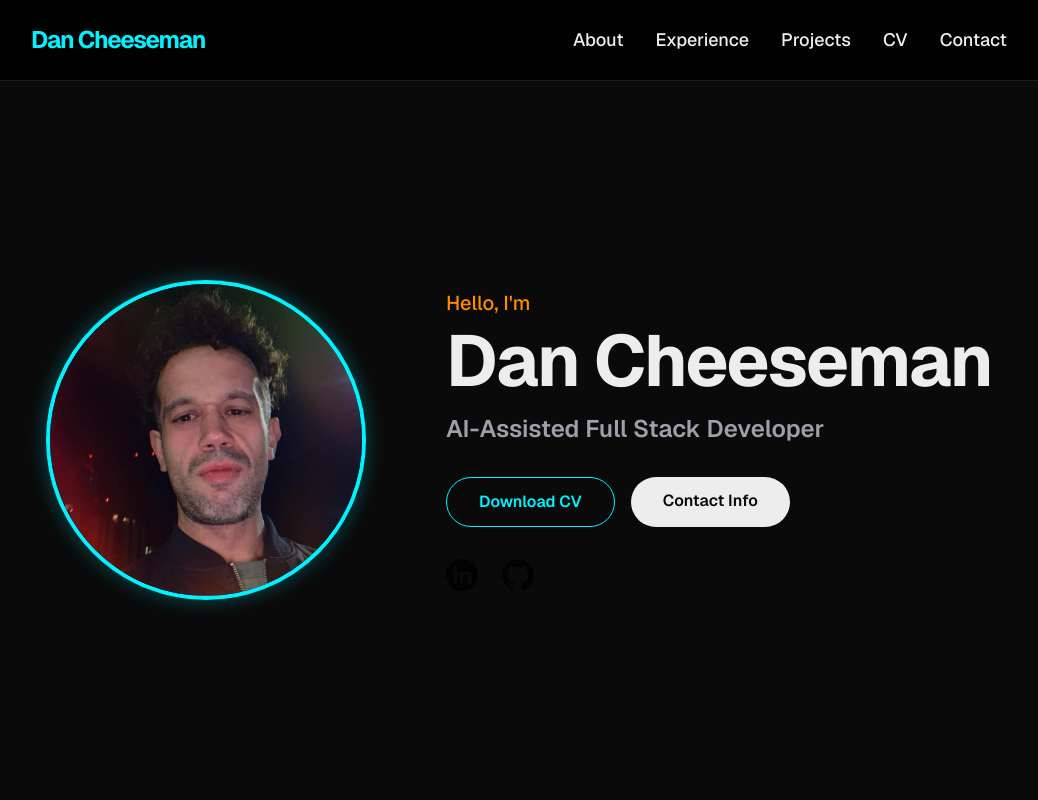
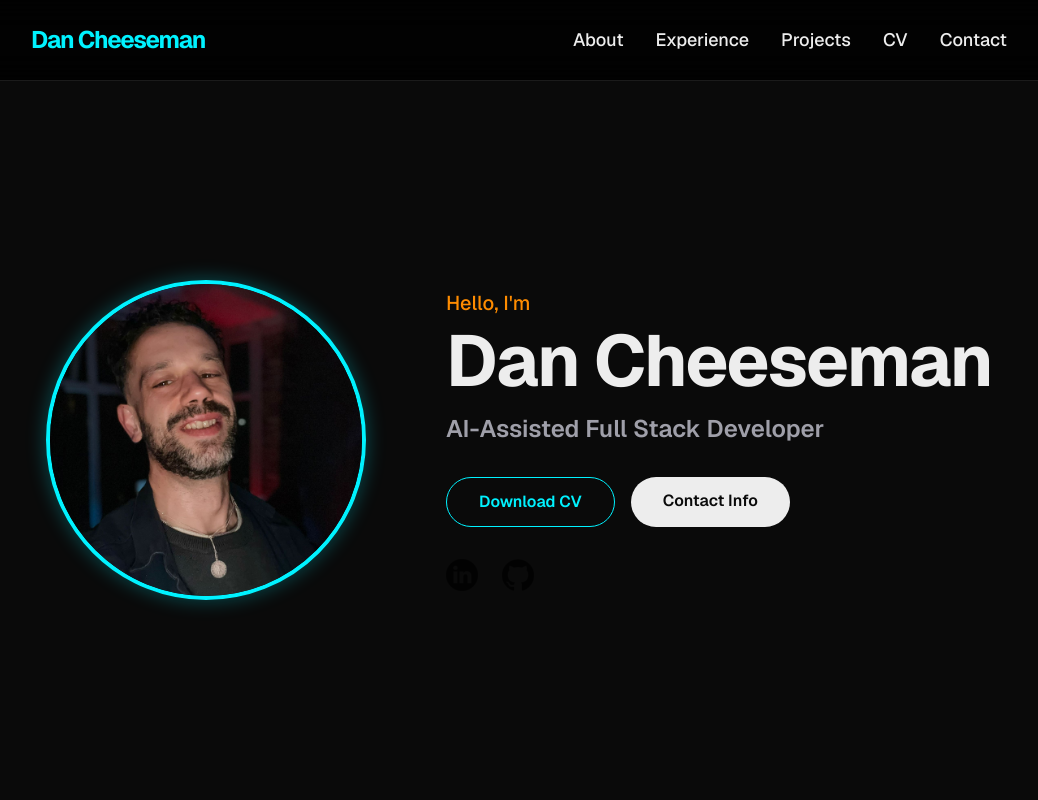
Before and after one commit to danichese/danichese.github.io, a Next.js app: page / in a window 1280 px wide. Shown: the top 800 px of the page, without its empty margins (121-1159 px from the left). Built offline with nearby package versions, Linux system fonts and the light colour scheme.

Commit message:
conductor(plan): Mark phase 'Project Showcase & Content' as complete and update profile pic

```diff
--- a/conductor/tracks/migrate_nextjs_20260125/plan.md
+++ b/conductor/tracks/migrate_nextjs_20260125/plan.md
@@ -17,7 +17,7 @@
     - [ ] Update messaging to "AI Full Stack Developer."
 - [ ] Task: Conductor - User Manual Verification 'Core Layout & Navigation' (Protocol in workflow.md)
 
-## Phase 3: Project Showcase & Content
+## Phase 3: Project Showcase & Content [checkpoint: 08db767]
 - [x] Task: Hero Project Integration (48f8957)
     - [ ] Implement cards/sections for `PSP-Lab` and `Security-Service-Decomposition`.
     - [ ] Add narrative sections explaining the AI-assisted workflow for these projects.
--- a/src/app/page.tsx
+++ b/src/app/page.tsx
@@ -37,7 +37,7 @@ export default function Home() {
       <section id="profile" className="flex min-h-[90vh] flex-col items-center justify-center gap-12 md:flex-row md:gap-20">
         <div className="relative h-64 w-64 overflow-hidden rounded-full border-4 border-tech shadow-[0_0_20px_rgba(0,242,255,0.3)] md:h-80 md:w-80">
           <Image
-            src="/assets/profile-pic.png"
+            src="/assets/profile-pic-new.jpg"
             alt="Dan Cheeseman"
             fill
             className="object-cover"
```
Also changed, not shown: public/assets/profile-pic-new.jpg (added).
